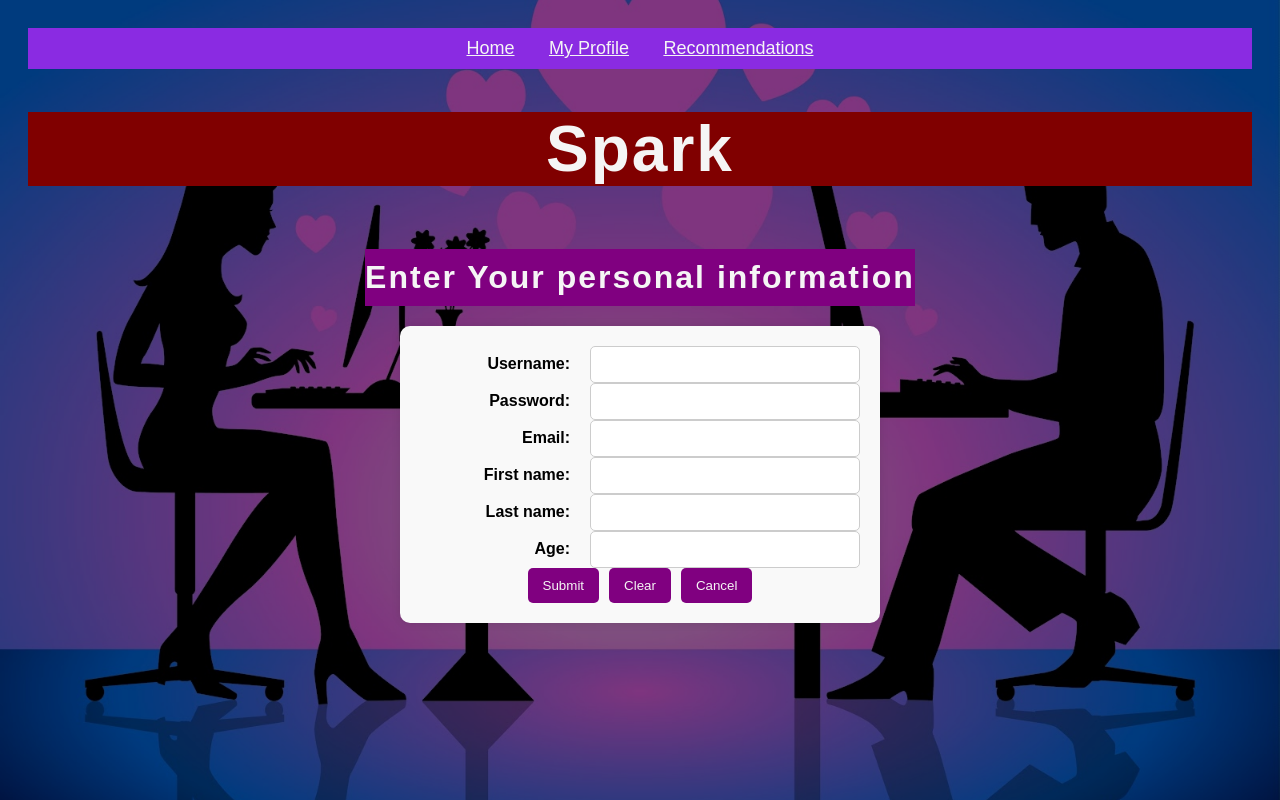
After one commit to rogrady350/Spark, a Flask app: page /create-account in a window 1280 px wide. The commit adds this page. Run offline with Flask 3, Linux system fonts and the light colour scheme.

Commit message:
create account

```diff
--- a/routes.py
+++ b/routes.py
@@ -15,14 +15,18 @@ def init_routes(app):
     def view_recommendations():
         return render_template("view-recommendations.html")
 
-    @app.route("/create-profile")
-    def create_profile():
-        return render_template("create-profile.html")
+    @app.route("/update-profile")
+    def update_profile():
+        return render_template("update-profile.html")
+
+    @app.route("/create-account")
+    def create_account():
+        return render_template("create-account.html")
 
     #API routes for crud operations (handle front end ajax requests)
-    #POST method for submitting data to db, create-profile form
-    @app.route("/api/create-profile", methods=["POST"])
-    def create_profile_api():
+    #POST method for submitting data to db, create-account form
+    @app.route("/api/create-account", methods=["POST"])
+    def create_account_api():
         data=request.get_json() #get JSON string from request body
         result = add_profile(data) #insert into MongoDB
 
--- /dev/null
+++ b/static/css/create-account.css
@@ -0,0 +1,85 @@
+/*main form styling*/
+.form-container {
+    display: flex;
+    flex-direction: column;
+    align-items: center;
+    text-align: center;
+    width: 100%;
+}
+
+h2 {
+    font-family: 'Arial', sans-serif;
+    font-size: 2rem;   /*rm: root em - adjusts font size reltive to root element font size*/
+    font-weight: bold;
+    letter-spacing: 2px;
+    color: whitesmoke;
+    background-color: purple;
+    text-align: center;
+    margin: 0 auto 20px auto;
+    display: block;
+    width: 100%;
+    padding: 10px 0;
+}
+
+#accountForm {
+    max-width: 80%;
+    min-width: 400px;
+    margin: 0 auto;
+    background-color: #f9f9f9;
+    padding: 20px;
+    border-radius: 10px;
+    box-shadow: 0px 0px 10px rgba(0, 0, 0, 0.1);
+    text-align: center; /*centers form elements*/
+}
+
+/*main form options styling (text boxes, drop downs)*/
+.form-group {
+    display: flex;
+    flex-direction: flex-start; /*align content to left*/
+    align-items: center;
+    gap: 10px; /*spacing between fields*/
+    width: 100%;
+}
+
+label {
+    width: 150px; /*adjust this width as needed*/
+    text-align: right; /*align text to the right*/
+    font-weight: bold;
+    margin-right: 10px; /*space between label and input*/
+}
+
+input {
+    flex: 1; /*input takes up remaining space */
+    padding: 10px;
+    border: 1px solid #ccc;
+    border-radius: 5px;
+    box-sizing: border-box;
+}
+
+/*check box group specific styling*/
+.checkbox-group {
+    display: flex;
+    flex-direction: column;
+    align-items: center;
+    width: 100%;
+}
+
+/*button styling*/
+button {
+    background-color: purple;
+    color: whitesmoke;
+    padding: 10px 15px;
+    border: none;
+    border-radius: 5px;
+}
+
+.button-container {
+    display: flex;
+    justify-content: center;
+    gap: 10px
+}
+
+#req {
+    font-size: .7em;
+    color: darkgrey;
+}
--- /dev/null
+++ b/static/js/create-account.js
@@ -0,0 +1,43 @@
+//submit form
+document.addEventListener("DOMContentLoaded", function() {
+    //form submission
+    document.getElementById("submit").addEventListener("click", function(event) {
+        event.preventDefault(); //prevent default form sumbission
+
+        //collect form data
+        var profileData =  {
+            username: document.getElementById("username").value,
+            password: document.getElementById("password").value,
+            first: document.getElementById("first").value,
+            last: document.getElementById("last").value,
+            email: document.getElementById("email").value,
+            age: document.getElementById("age").value,
+        };
+
+        //POST - client side create account data
+        fetch("/api/create-account", {
+            method: "POST",
+            headers: { "Content-Type": "application/json" },
+            body: JSON.stringify(profileData)
+        })
+        .then(response => response.json())
+        .then(data => {
+            if (data.msg === "SUCCESS") {
+                alert("Data Saved");
+            } else {
+                console.log(data.msg);
+            }
+        })
+        .catch(error => console.error("Error:", error));
+    });
+
+    //clear entire form
+    document.getElementById("clear").addEventListener("click", function() {
+        document.getElementById("profileForm").reset();
+    });
+
+    //cancel filling out profile and return to home page
+    document.getElementById("cancel").addEventListener("click", function() {
+        window.location.href = "/";
+    });
+});
--- /dev/null
+++ b/templates/create-account.html
@@ -0,0 +1,63 @@
+{% extends 'base.html' %}
+
+<!--extended head-->>
+{% block title %}Create Profile{% endblock %}</title>  <!--title block-->
+
+{% block styles %}
+    <link rel="stylesheet" href="{{ url_for('static', filename='css/create-account.css') }}">
+{% endblock %}
+
+<!--extended body-->
+    <!--extended main-->>
+    {% block content %}
+    <div class "form-container">
+        <h2>Enter Your personal information</h2>
+
+        <form id="accountForm">
+            <!--form boxes-->
+            <div class="form-group">
+                <label for="username">Username:</label>
+                <input id="username"required/>
+            </div>
+
+            <div class="form-group">
+                <label for="password">Password:</label>
+                <input type="password" id="password"required/>
+            </div>
+
+            <div class="form-group">
+                <label for="email">Email:</label>
+                <input type="email" id="email"required/>
+            </div>
+
+            <div class="form-group">
+                <label for="first">First name:</label>
+                <input id="first"/>
+            </div>
+
+            <div class="form-group">
+                <label for="last">Last name:</label>
+                <input id="last"required/>
+            </div>
+
+            <div class="form-group">
+                <label for="age">Age:</label>
+                <input type="number" id="age" required/>
+            </div>
+
+            <!--buttons-->
+            <div class="button-container">
+                <button id="submit">Submit</button>
+                <button id="clear">Clear</button>
+                <button id="cancel" type="button">Cancel</button>
+            </div>
+
+        </form>
+    </div>
+    {% endblock %}
+    <!--end main-->
+
+    {% block scripts %}
+        <script src="{{ url_for('static', filename='js/create-account.js') }}" defer></script>
+    {% endblock %}
+<!--end body-->
--- a/templates/home.html
+++ b/templates/home.html
@@ -11,7 +11,7 @@
         <section>
             <div class="main-text">
                 <h2>Get Started on Spark</h2>
-                <a class="main-link" href="/create-profile">Create Your Profile</a>
+                <a class="main-link" href="/create-account">Create Your Profile</a>
 
                 <form id="login">
                     <h3>Already a Member? Login:</h3>
--- a/templates/view-profile.html
+++ b/templates/view-profile.html
@@ -4,7 +4,7 @@
 {% block title %}Create Profile{% endblock %}</title>  <!--title block-->
 
 {% block styles %}
-    <link rel="stylesheet" href="{{ url_for('static', filename='css/create-profile.css') }}">
+    <link rel="stylesheet" href="{{ url_for('static', filename='css/view-profile.css') }}">
 {% endblock %}
 
 <!--extended body-->
@@ -15,6 +15,6 @@
     <!--end main-->
 
     {% block scripts %}
-        <script src="{{ url_for('static', filename='js/create-profile.js') }}" defer></script>
+        <script src="{{ url_for('static', filename='js/view-profile.js') }}" defer></script>
     {% endblock %}
 <!--end body-->
```
Also changed, not shown: service.py (+13 -1 lines), static/js/update-profile.js (renamed from static/js/create-profile.js, +8 -3 lines), templates/update-profile.html (renamed from templates/create-profile.html, +8 -6 lines), static/css/update-profile.css (renamed from static/css/create-profile.css).
